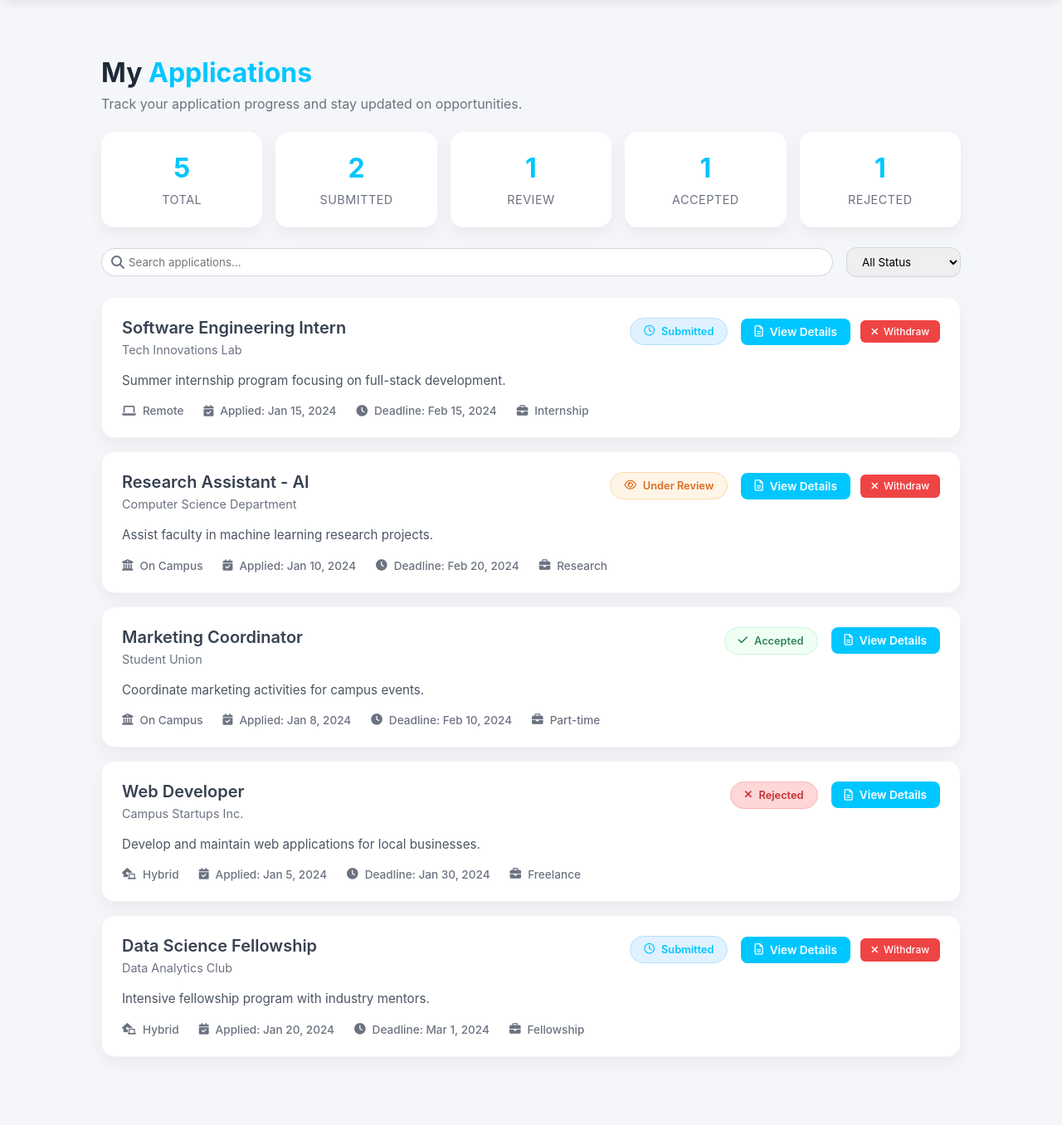
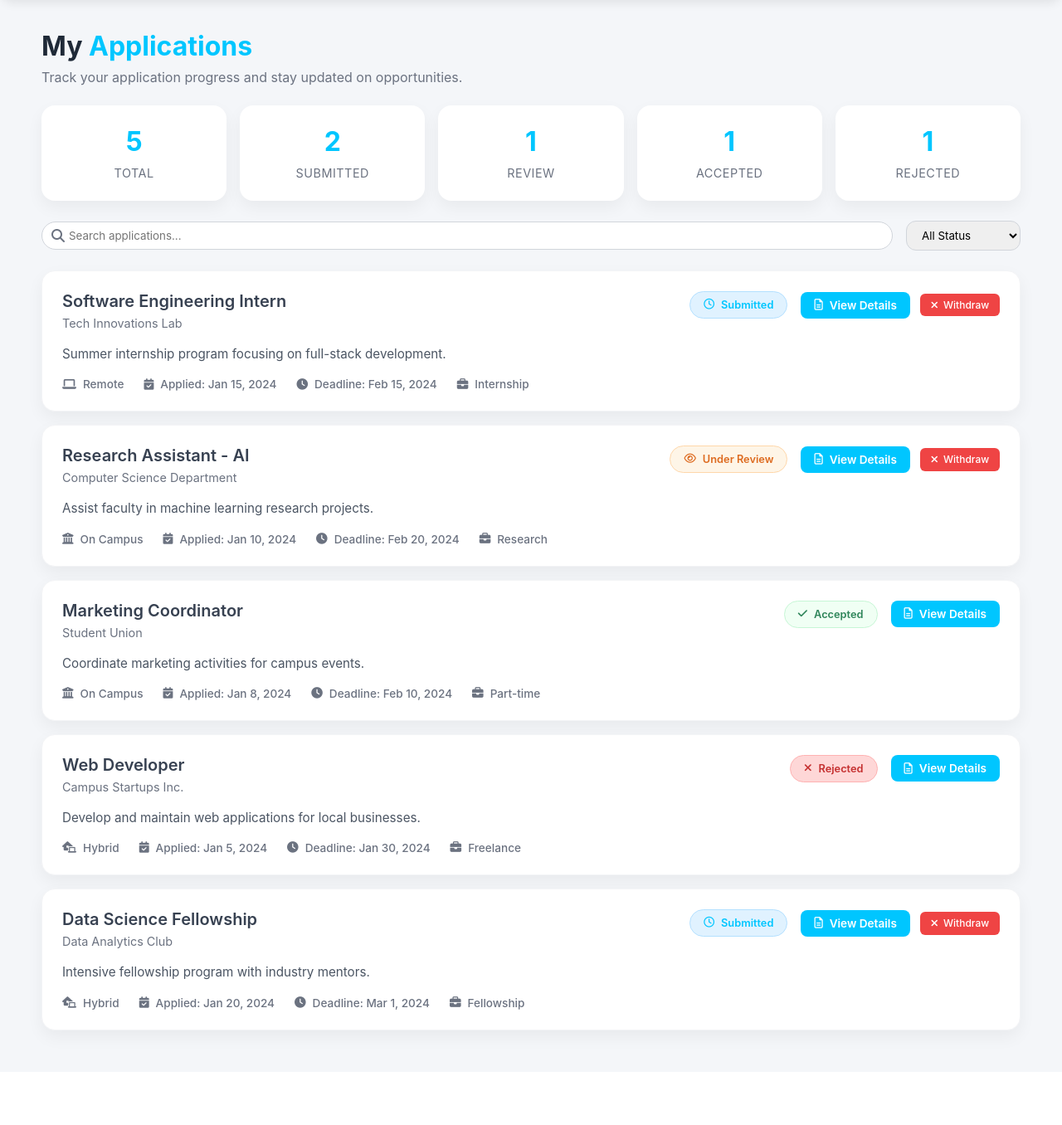
Before and after one commit to niccomalds/CSIT327-G7-CampusLink, a Django app: template MyLogin/templates/my_applications.html in a window 1280 px wide. Shown: the part 80-1436 px from the top of the page at 83% size. After the commit the page ends 1340 px from the top, so only its background shows below. Run offline with Django 5.2, Linux system fonts and the light colour scheme; the template is opened without the code that fills it, so the values that code supplies are empty.

Commit message:
style: fix full-width layout to match dashboard

```diff
--- a/Myapp/static/Myapp/my_applications.css
+++ b/Myapp/static/Myapp/my_applications.css
@@ -173,9 +173,7 @@
 
 /* Main Content */
 main {
-    padding: 2rem;
-    max-width: 1200px;
-    margin: 0 auto;
+    padding: 0;
 }
 
 /* Updated Dashboard Title - Left Aligned */
```
